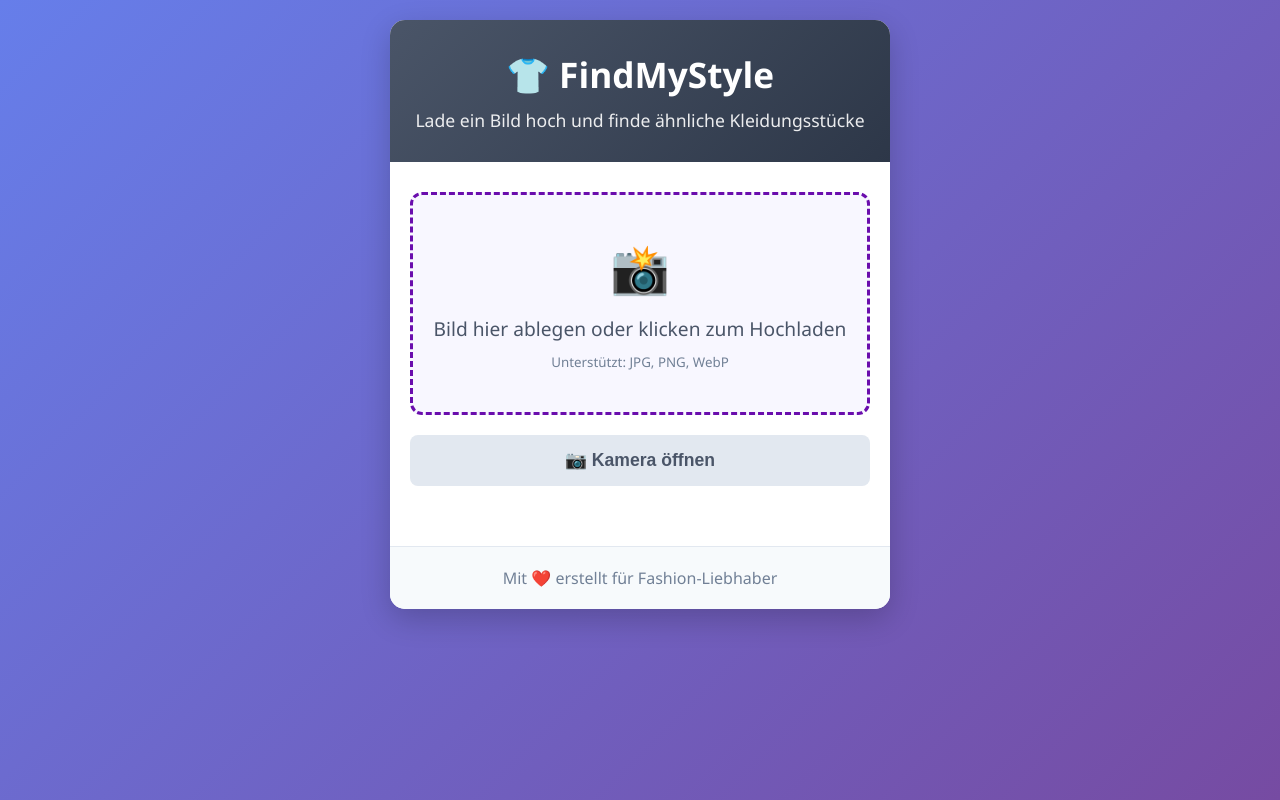
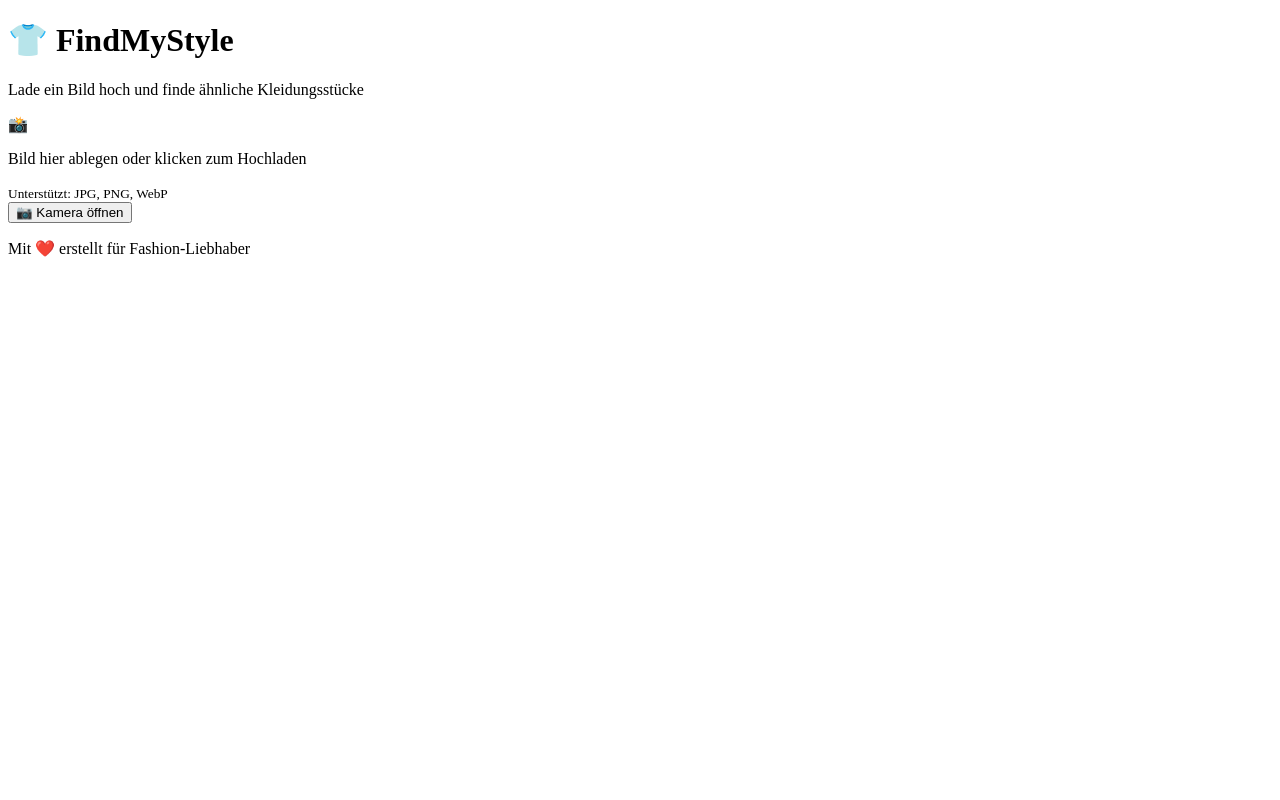
Before and after one commit to ferasbender-rgb/findmystyle-app, a plain HTML site: page index.html in a window 1280 px wide. Drawn offline with Linux system fonts and the light colour scheme.

Commit message:
Update styles.css

```diff
--- a/styles.css
+++ b/styles.css
@@ -1,147 +1,21 @@
-* {
-    margin: 0;
-    padding: 0;
-    box-sizing: border-box;
-}
-
-body {
-    font-family: 'Segoe UI', Tahoma, Geneva, Verdana, sans-serif;
-    background: linear-gradient(135deg, #667eea 0%, #764ba2 100%);
-    min-height: 100vh;
-    padding: 20px;
-}
-
-.container {
-    max-width: 500px;
-    margin: 0 auto;
+.result-item {
     background: white;
-    border-radius: 15px;
-    box-shadow: 0 10px 30px rgba(0,0,0,0.2);
-    overflow: hidden;
-}
-
-header {
-    background: linear-gradient(135deg, #4a5568 0%, #2d3748 100%);
-    color: white;
-    padding: 30px 20px;
-    text-align: center;
-}
-
-header h1 {
-    font-size: 2.2em;
-    margin-bottom: 10px;
-}
-
-header p {
-    opacity: 0.9;
-    font-size: 1.1em;
-}
-
-.upload-section {
-    padding: 30px 20px;
-}
-
-.upload-area {
-    border: 3px dashed #6a0dad;
-    border-radius: 12px;
-    padding: 40px 20px;
-    text-align: center;
-    margin-bottom: 20px;
-    cursor: pointer;
-    background: #f8f7ff;
-    transition: all 0.3s ease;
-}
-
-.upload-area:hover {
-    background: #f0ebff;
-    border-color: #5a0ca8;
-    transform: translateY(-2px);
-}
-
-.upload-icon {
-    font-size: 3em;
-    margin-bottom: 15px;
-}
-
-.upload-area p {
-    font-size: 1.2em;
-    color: #4a5568;
-    margin-bottom: 8px;
-}
-
-.upload-area small {
-    color: #718096;
-}
-
-button {
-    width: 100%;
-    padding: 15px;
-    border: none;
-    border-radius: 8px;
-    font-size: 1.1em;
-    cursor: pointer;
-    transition: all 0.3s ease;
-    font-weight: 600;
-}
-
-.btn-primary {
-    background: #6a0dad;
-    color: white;
-}
-
-.btn-primary:hover {
-    background: #5a0ca8;
-    transform: translateY(-2px);
-}
-
-.btn-secondary {
-    background: #e2e8f0;
-    color: #4a5568;
-}
-
-.btn-secondary:hover {
-    background: #cbd5e0;
-}
-
-.results-section {
-    padding: 0 20px 30px;
-}
-
-.loading {
-    text-align: center;
-    padding: 40px 20px;
-}
-
-.spinner {
-    border: 4px solid #f3f3f3;
-    border-top: 4px solid #6a0dad;
-    border-radius: 50%;
-    width: 40px;
-    height: 40px;
-    animation: spin 1s linear infinite;
-    margin: 0 auto 20px;
-}
-
-@keyframes spin {
-    0% { transform: rotate(0deg); }
-    100% { transform: rotate(360deg); }
-}
-
-.result-item {
-    background: #f7fafc;
     border: 1px solid #e2e8f0;
     border-radius: 8px;
     padding: 15px;
     margin-bottom: 10px;
 }
 
+.result-details {
+    color: #718096;
+    font-size: 0.9em;
+    margin: 5px 0;
+}
+
 .result-confidence {
     color: #6a0dad;
     font-weight: bold;
-}
-
-.shop-suggestions {
-    margin-top: 20px;
+    font-size: 0.9em;
 }
 
 .shop-item {
@@ -158,20 +32,3 @@ button {
 .shop-icon {
     font-size: 1.5em;
 }
-
-footer {
-    text-align: center;
-    padding: 20px;
-    background: #f7fafc;
-    color: #718096;
-    border-top: 1px solid #e2e8f0;
-}
-
-.error {
-    background: #fed7d7;
-    color: #c53030;
-    padding: 15px;
-    border-radius: 8px;
-    text-align: center;
-    margin: 20px 0;
-}
```
